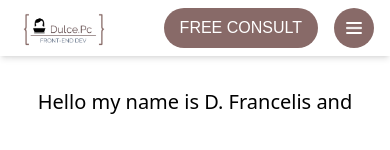
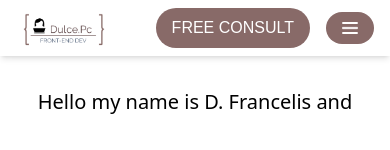
Before and after one commit to DulcePC/dulce-website, a Nuxt app: page / in a window 390 px wide. Shown: the top 150 px of the page. Built offline with nearby package versions, Linux system fonts and the light colour scheme.

Commit message:
fix: :art: replace v-if for render tags, instead use dynamic component for render in base of prop

```diff
--- /dev/null
+++ b/components/atoms/Button.vue
@@ -0,0 +1,26 @@
+<template>
+  <component :is="typeComponent" class="btn">
+    <slot />
+  </component>
+</template>
+
+<script>
+export default {
+  props: {
+    typeComponent: {
+      type: String,
+      default: 'nuxt-link'
+    }
+  },
+}
+</script>
+
+<style lang="postcss" scoped>
+.btn {
+  @apply bg-primary text-white py-2 px-4 rounded-3xl flex items-center justify-center w-max font-raleway uppercase cursor-pointer;
+}
+
+.btn-icon {
+  @apply rounded-full px-0 w-10 h-10 flex items-center justify-center;
+}
+</style>
--- a/components/atoms/TheButtons.vue
+++ /dev/null
@@ -1,34 +0,0 @@
-<template>
-  <a v-if="as === 'a'" class="btn" v-bind="$attrs">
-    <slot />
-  </a>
-  <button v-else-if="as === 'button'" class="btn" v-bind="$attrs">
-    <slot />
-  </button>
-  <nuxt-link v-else to="" class="btn" v-bind="$attrs">
-    <slot />
-  </nuxt-link>
-</template>
-
-<script>
-export default {
-  props: {
-    // eslint-disable-next-line vue/require-default-prop
-    as: {
-      type: String,
-      default: 'a',
-      validator (value) {
-        return ['a', 'button', 'nuxt-link']
-      }
-    }
-  }
-}
-</script>
-
-<style lang="postcss">
-.btn {
-  @apply bg-primary text-white py-2 px-4 rounded-3xl flex items-center justify-center w-max font-raleway uppercase;
-
-  &.btn-rounded { @apply rounded-full px-0 w-10 h-10; }
-}
-</style>
--- a/components/organism/TheHeader.vue
+++ b/components/organism/TheHeader.vue
@@ -9,31 +9,25 @@
           <a class="lg:text-primary text-white font-semibold text-xs uppercase" :href="link.link">{{ link.title }}</a>
         </li>
       </ul>
-      <atoms-theButtons as="button" class="lg:min-w-[180px] lg:mx-0 ml-auto mr-4">FREE CONSULT</atoms-theButtons>
-      <atoms-theButtons
-        class="menu-icon btn-rounded"
-        as="button"
-        @click="showMenu"
-      >
+      <AtomsButton typeComponent="button" class="lg:min-w-[180px] lg:mx-0 ml-auto mr-4">
+        FREE CONSULT
+      </AtomsButton>
+      <AtomsButton typeComponent="button" class="menu-icon btn-rounded" @click="this.open = !this.open">
         <img src="/img/menu.png" alt="icon" class="w-4">
-      </atoms-theButtons>
+      </AtomsButton>
     </div>
   </header>
 </template>
 
 <script>
-import menu from '~/assets/helpers/menu.json'
+import menu from '~/assets/helpers/menu.json';
+
 export default {
-  data () {
+  data() {
     return {
       links: menu,
       open: false
-    }
-  },
-  methods: {
-    showMenu () {
-      this.open = !this.open
-    }
+    };
   }
 }
 </script>
@@ -43,9 +37,7 @@ ul {
   @apply lg:flex lg:items-center lg:w-max lg:static lg:bg-transparent lg:h-auto
   absolute h-screen top-14 right-0 w-64 bg-primary px-4 hidden;
 
-  &.open {
-    @apply block;
-  }
+  &.open { @apply block; }
 }
 
 .menu-icon { @apply lg:hidden !important; }
--- a/components/population/Contact.vue
+++ b/components/population/Contact.vue
@@ -13,9 +13,9 @@
           <textarea class="form-control" placeholder="MESSAGE" />
         </div>
         <div class="flex justify-end md:mt-9 mt-4">
-          <atoms-theButtons as="button" class="lg:min-w-[180px]">
+          <atoms-button class="lg:min-w-[180px]">
             send
-          </atoms-theButtons>
+          </atoms-button>
         </div>
       </form>
     </div>
--- a/components/population/HeroSection.vue
+++ b/components/population/HeroSection.vue
@@ -9,9 +9,9 @@
           <span class="block font-adamia text-black text-[80px] leading-[100px]">I'am</span>
           <span class="font-raleway font-thin text-primary text-opacity-50 md:text-4xl text-2xl uppercase">Front-end developer</span>
         </h1>
-        <atoms-theButtons as="a" class="mt-4 md:ml-0 mx-auto">
+        <atoms-button class="mt-4 md:ml-0 mx-auto">
           Download My CV
-        </atoms-theButtons>
+        </atoms-button>
       </div>
       <figure>
         <img src="/img/placeholder.png" alt="Dulce Perez">
--- a/layouts/default.vue
+++ b/layouts/default.vue
@@ -1,6 +1,4 @@
 <template>
-  <div>
-    <organism-theHeader />
+  <organism-theHeader />
     <slot />
-  </div>
 </template>
```
